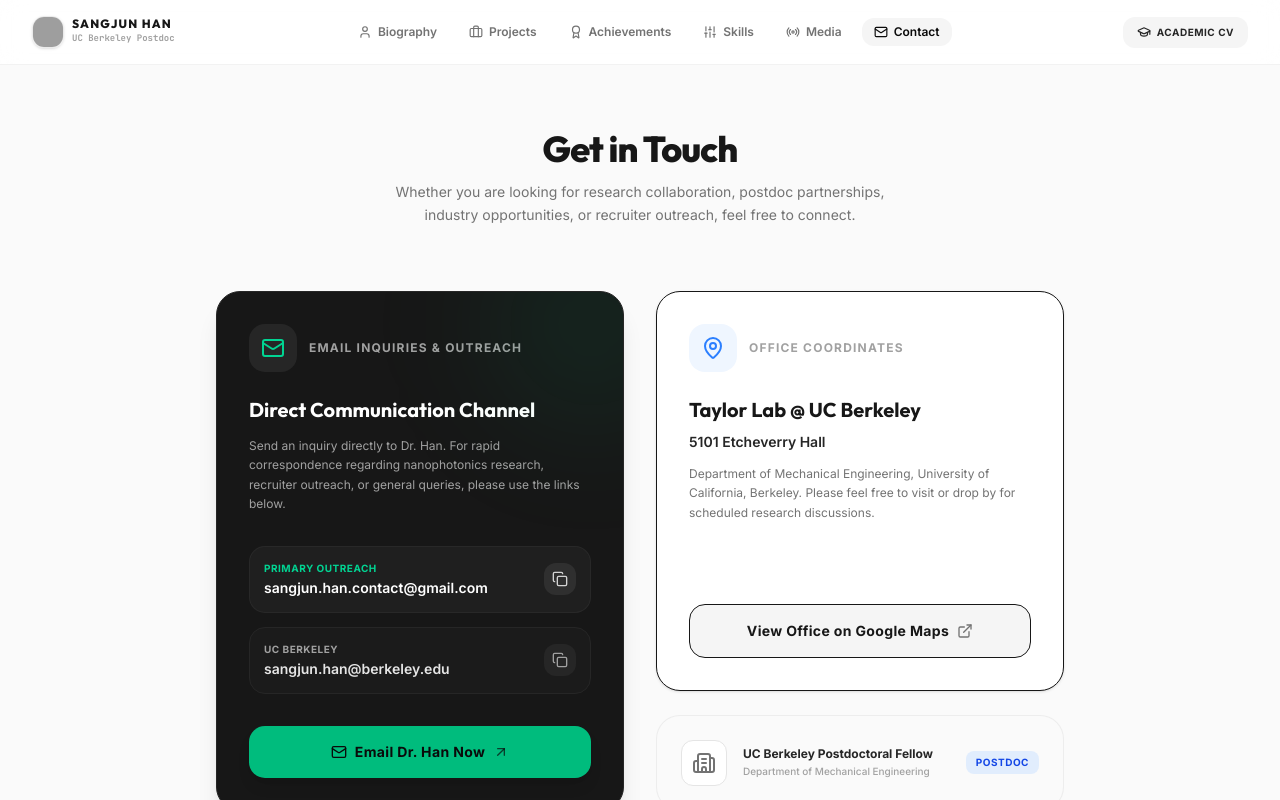
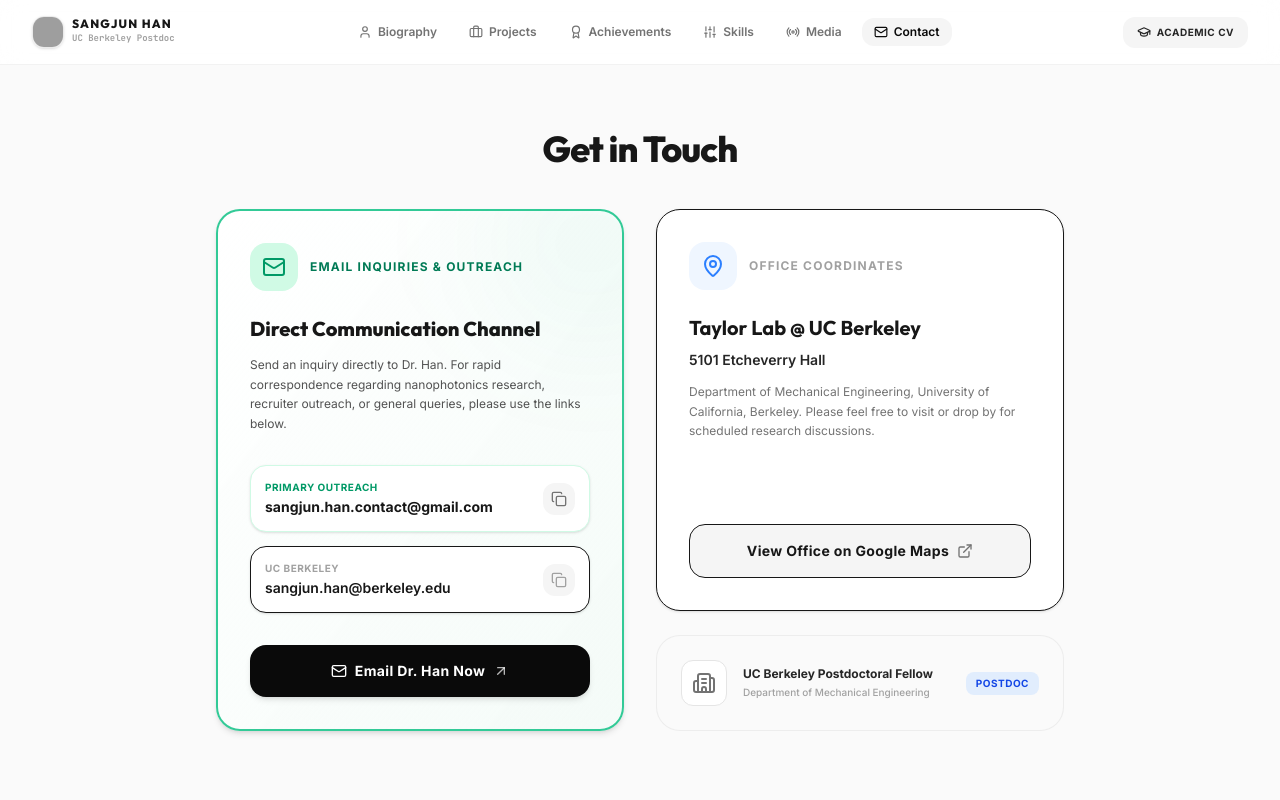
Before and after one commit to imSangjunHan/Sangjun-Han-portfolio, a React (Vite) app: page / in a window 1280 px wide. Both pictures are taken after a click on the button "Contact". Shown: the top 800 px of the page. Built offline with nearby package versions, Linux system fonts and the light colour scheme; grey boxes are pictures that could not be loaded.

Commit message:
Update mailing. Ver2.4

```diff
--- a/src/components/ContactSection.tsx
+++ b/src/components/ContactSection.tsx
@@ -24,99 +24,91 @@ export default function ContactSection() {
   return (
     <div className="max-w-4xl mx-auto py-16 px-6" id="contact-view">
       {/* Header */}
-      <div className="mb-16 text-center">
+      <div className="mb-10 text-center">
         <motion.h1
           initial={{ opacity: 0, y: -10 }}
           animate={{ opacity: 1, y: 0 }}
           transition={{ duration: 0.5 }}
-          className="text-4xl font-display font-black text-neutral-900 tracking-tight mb-3"
+          className="text-4xl font-display font-black text-neutral-900 tracking-tight"
         >
           Get in Touch
         </motion.h1>
-        <motion.p
-          initial={{ opacity: 0 }}
-          animate={{ opacity: 1 }}
-          transition={{ duration: 0.5, delay: 0.1 }}
-          className="text-neutral-500 max-w-lg mx-auto text-sm leading-relaxed"
-        >
-          Whether you are looking for research collaboration, postdoc partnerships, industry opportunities, or recruiter outreach, feel free to connect.
-        </motion.p>
       </div>
 
       {/* Main Grid containing the styled options */}
       <div className="grid grid-cols-1 md:grid-cols-2 gap-8 items-stretch">
-        {/* Email Card (Most prominent) */}
+        {/* Email Card (Most prominent - Bright and Emphasized) */}
         <motion.div
           initial={{ opacity: 0, y: 15 }}
           animate={{ opacity: 1, y: 0 }}
           transition={{ duration: 0.5, delay: 0.2 }}
-          className="bg-neutral-900 text-white rounded-3xl p-8 flex flex-col justify-between shadow-xl relative overflow-hidden group border border-neutral-800"
+          className="bg-gradient-to-br from-white to-emerald-50/40 rounded-3xl p-8 flex flex-col justify-between shadow-md relative overflow-hidden group border-2 border-emerald-500/80"
         >
-          <div className="absolute top-0 right-0 w-48 h-48 bg-emerald-500/10 rounded-full blur-3xl -mr-16 -mt-16 group-hover:bg-emerald-500/15 transition-all duration-500" />
+          <div className="absolute top-0 right-0 w-48 h-48 bg-emerald-500/5 rounded-full blur-3xl -mr-16 -mt-16 group-hover:bg-emerald-500/10 transition-all duration-500" />
 
           <div>
             <div className="flex items-center gap-3 mb-6">
-              <div className="p-3 bg-neutral-800 rounded-2xl text-emerald-400">
+              <div className="p-3 bg-emerald-100 rounded-2xl text-emerald-600">
                 <Mail className="w-6 h-6" />
               </div>
-              <span className="text-xs font-bold text-neutral-400 uppercase tracking-widest">
+              <span className="text-xs font-bold text-emerald-700 uppercase tracking-widest">
                 Email Inquiries & Outreach
               </span>
             </div>
 
-            <h3 className="text-xl font-display font-bold text-white mb-3">
+            <h3 className="text-xl font-display font-black text-neutral-900 mb-3">
               Direct Communication Channel
             </h3>
-            <p className="text-xs text-neutral-400 leading-relaxed mb-8">
+            <p className="text-xs text-neutral-600 leading-relaxed mb-8">
               Send an inquiry directly to Dr. Han. For rapid correspondence regarding nanophotonics research, recruiter outreach, or general queries, please use the links below.
             </p>
 
             {/* Email list with Copy Buttons */}
             <div className="flex flex-col gap-3.5 mb-8">
               {/* Primary Contact */}
-              <div className="flex items-center justify-between gap-3 bg-neutral-800/60 hover:bg-neutral-800 border border-neutral-700/30 p-3.5 rounded-2xl transition-all">
+              <div className="flex items-center justify-between gap-3 bg-white hover:bg-emerald-50/30 border border-emerald-100 p-3.5 rounded-2xl shadow-sm transition-all">
                 <div className="flex flex-col">
-                  <span className="text-[10px] text-emerald-400 font-extrabold uppercase tracking-wider mb-0.5">Primary Outreach</span>
-                  <a href="mailto:sangjun.han.contact@gmail.com" className="text-sm font-semibold text-white hover:underline select-all truncate">
+                  <span className="text-[10px] text-emerald-600 font-extrabold uppercase tracking-wider mb-0.5">Primary Outreach</span>
+                  <a href="mailto:sangjun.han.contact@gmail.com" className="text-sm font-bold text-neutral-900 hover:underline select-all truncate">
                     sangjun.han.contact@gmail.com
                   </a>
                 </div>
                 <button
                   onClick={() => handleCopyEmail('sangjun.han.contact@gmail.com', setCopiedEmail1)}
-                  className="p-2 rounded-xl bg-neutral-700/50 hover:bg-neutral-700 text-neutral-300 hover:text-white transition-all cursor-pointer border-none outline-none shrink-0"
+                  className="p-2 rounded-xl bg-neutral-100 hover:bg-neutral-200/80 text-neutral-500 hover:text-neutral-800 transition-all cursor-pointer border-none outline-none shrink-0"
                   title="Copy email to clipboard"
                 >
-                  {copiedEmail1 ? <Check className="w-4 h-4 text-emerald-400" /> : <Copy className="w-4 h-4" />}
+                  {copiedEmail1 ? <Check className="w-4 h-4 text-emerald-600" /> : <Copy className="w-4 h-4" />}
                 </button>
               </div>
 
               {/* Academic Email */}
-              <div className="flex items-center justify-between gap-3 bg-neutral-800/30 hover:bg-neutral-850 border border-neutral-800 p-3.5 rounded-2xl transition-all">
+              <div className="flex items-center justify-between gap-3 bg-white hover:bg-neutral-50/30 border border-neutral-150 p-3.5 rounded-2xl shadow-sm transition-all">
                 <div className="flex flex-col">
                   <span className="text-[10px] text-neutral-400 font-extrabold uppercase tracking-wider mb-0.5">UC Berkeley</span>
-                  <a href="mailto:sangjun.han@berkeley.edu" className="text-sm font-semibold text-neutral-200 hover:underline select-all truncate">
+                  <a href="mailto:sangjun.han@berkeley.edu" className="text-sm font-semibold text-neutral-850 hover:underline select-all truncate">
                     sangjun.han@berkeley.edu
                   </a>
                 </div>
                 <button
                   onClick={() => handleCopyEmail('sangjun.han@berkeley.edu', setCopiedEmail2)}
-                  className="p-2 rounded-xl bg-neutral-800 hover:bg-neutral-750 text-neutral-400 hover:text-neutral-200 transition-all cursor-pointer border-none outline-none shrink-0"
+                  className="p-2 rounded-xl bg-neutral-100 hover:bg-neutral-200/80 text-neutral-400 hover:text-neutral-850 transition-all cursor-pointer border-none outline-none shrink-0"
                   title="Copy email to clipboard"
                 >
-                  {copiedEmail2 ? <Check className="w-4 h-4 text-emerald-400" /> : <Copy className="w-4 h-4" />}
+                  {copiedEmail2 ? <Check className="w-4 h-4 text-emerald-600" /> : <Copy className="w-4 h-4" />}
                 </button>
               </div>
             </div>
           </div>
 
-          {/* Big Action Button */}
+          {/* Big Action Button - Prominent high contrast style */}
           <a
             href="mailto:sangjun.han.contact@gmail.com"
-            className="inline-flex items-center justify-center gap-2 w-full py-4 px-6 rounded-2xl bg-emerald-500 hover:bg-emerald-400 text-neutral-950 font-bold text-sm tracking-wide transition-all shadow-lg hover:shadow-emerald-500/20 active:scale-[0.98]"
+            className="inline-flex items-center justify-center gap-2 w-full py-4 px-6 rounded-2xl bg-neutral-950 hover:bg-neutral-850 text-white font-bold text-sm tracking-wide transition-all shadow-md active:scale-[0.98]"
           >
             <Mail className="w-4 h-4" />
             <span>Email Dr. Han Now</span>
-            <ArrowUpRight className="w-4 h-4 text-neutral-950/70" />
+            <ArrowUpRight className="w-4 h-4 text-white/70" />
           </a>
         </motion.div>
 
```
